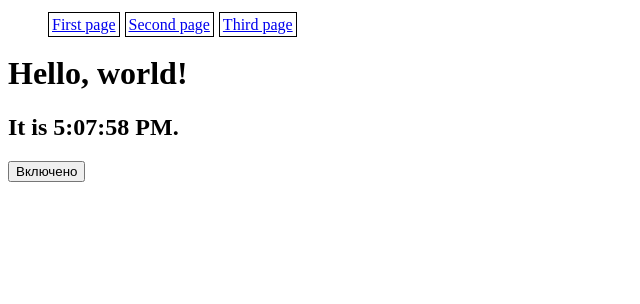
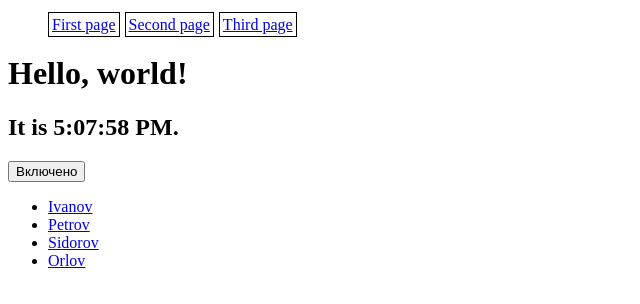
Before and after one commit to Julia3000/SalaryApp-front, a React (Create React App) app: page / in a window 1280 px wide. Shown: the top 304 px of the page, without its empty margins (0-640 px from the left). Built offline with nearby package versions, Linux system fonts and the light colour scheme.

Commit message:
Complete part "Lists and keys"

```diff
--- a/src/components/App.js
+++ b/src/components/App.js
@@ -2,6 +2,7 @@ import React from "react";
 import Menu from "./Menu";
 import Clock from "./Clock";
 import Toggle from "./Toggle";
+import EmployeeList from "./EmployeeList";
 
 class App extends React.Component {
     render() {
@@ -10,6 +11,7 @@ class App extends React.Component {
                 <Menu />
                 <Clock />
                 <Toggle />
+                <EmployeeList />
             </div>
         );
     }
--- /dev/null
+++ b/src/components/EmployeeList.js
@@ -0,0 +1,19 @@
+import React from "react";
+
+class EmployeeList extends React.Component {
+
+    employeeList = ['Ivanov', 'Petrov', 'Sidorov', 'Orlov'];
+
+    render() {
+        const listItems = this.employeeList.map((employee, index)=><li key={index}><a href={employee}>{employee}</a></li>);
+        return (
+            <div>
+                <ul>
+                    {listItems}
+                </ul>
+            </div>
+        );
+    }
+}
+
+export default EmployeeList;
```
